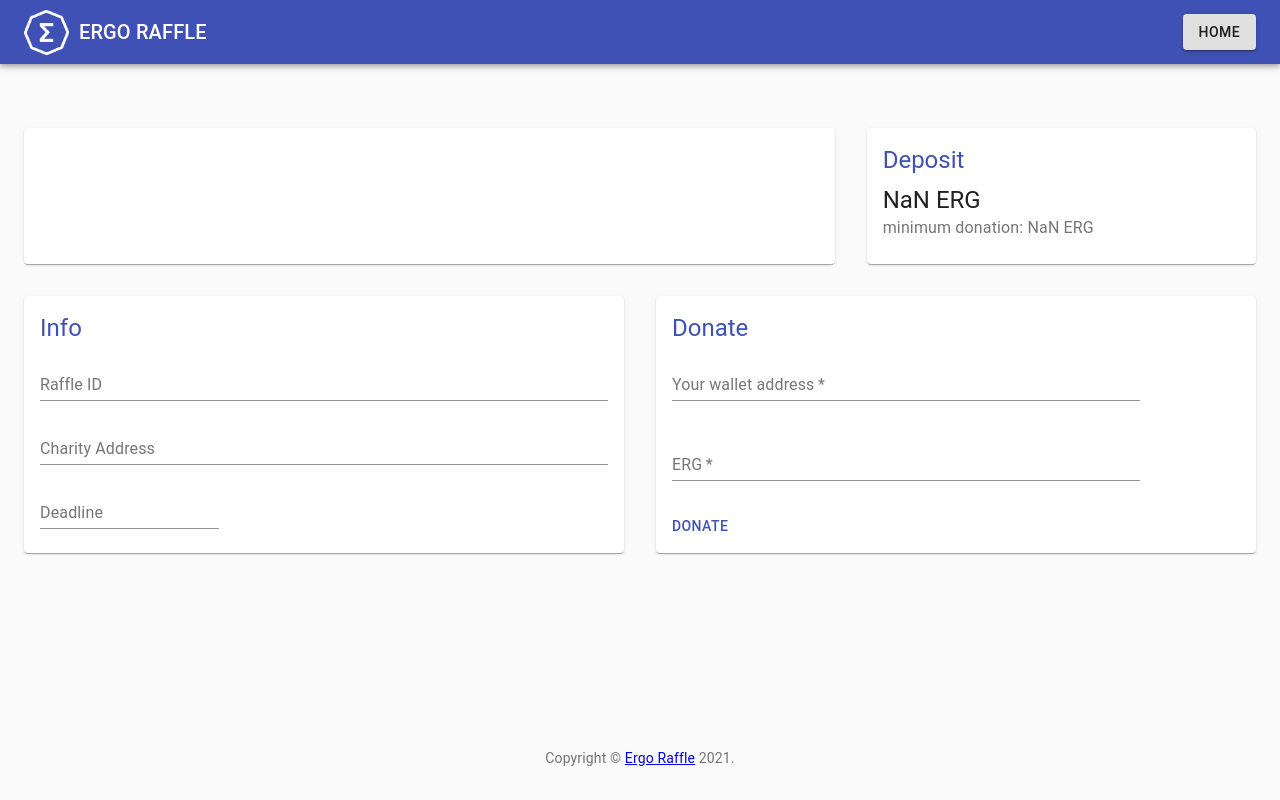
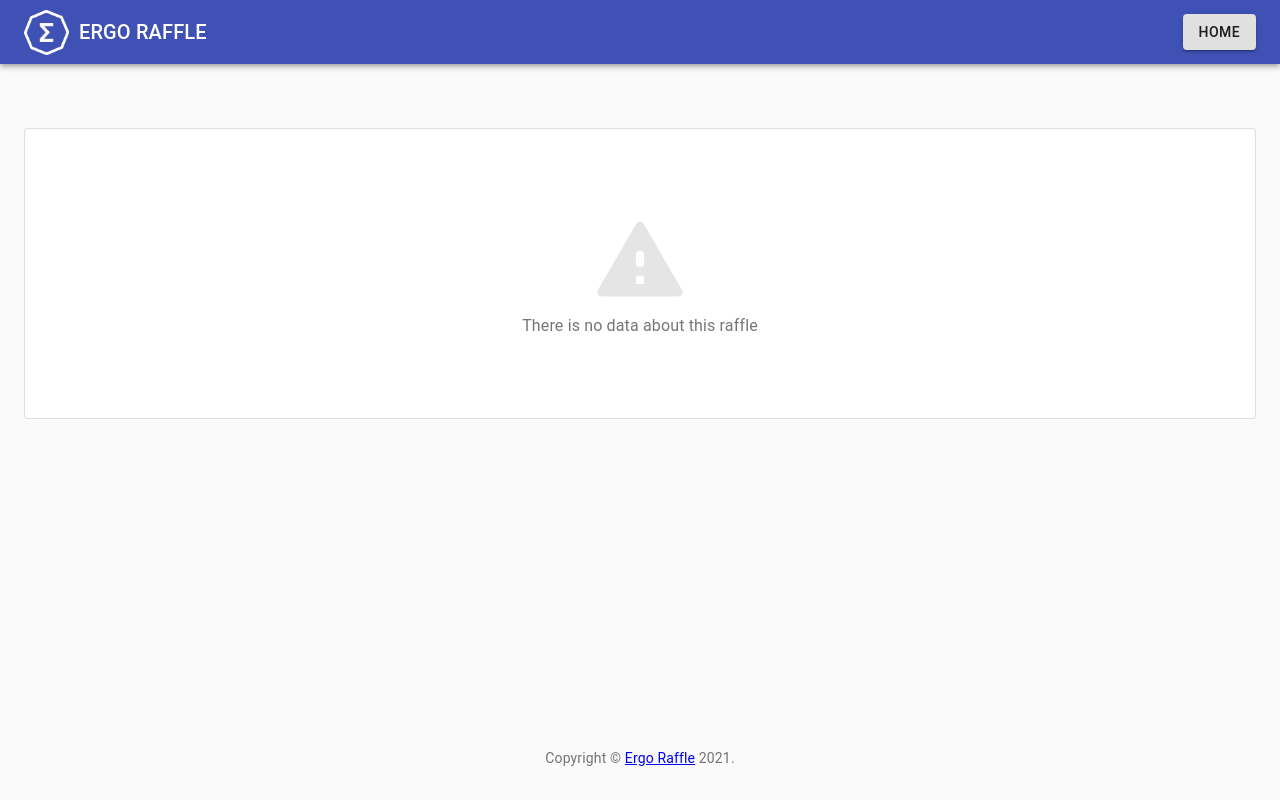
Before and after one commit to ErgoRaffle/raffle-frontend-v1, a React (Create React App) app: page /raffle/1 in a window 1280 px wide. Built offline with nearby package versions, Linux system fonts and the light colour scheme; no server answers.

Commit message:
add emptyCard to raffleInfo page in case of invalid or not existed id

```diff
--- a/src/components/raffleCard.js
+++ b/src/components/raffleCard.js
@@ -28,7 +28,7 @@ const useStyles = makeStyles((theme) => ({
   },
   cardTitle: {
       paddingBottom: 0
-  }
+  },
 }));
 
 export default function RaffleCard(props) {
--- a/src/pages/raffle.js
+++ b/src/pages/raffle.js
@@ -17,6 +17,7 @@ import { useParams } from "react-router-dom";
 import Popup from '../components/popup';
 import Header from '../components/header';
 import Footer from '../components/footer';
+import EmptyCard from '../components/emptyCard';
 import { baseUrl } from '../config/server';
 
 function Alert(props) {
@@ -66,6 +67,7 @@ export default function Raffle() {
     const classes = useStyles();
 
     const [raffle, setRaffle] = React.useState({});
+    const [raffleExist, setRaffleExist] = React.useState(false);
     const [popup, setPopup] = React.useState({})
     const [feedback, setFeedback] = React.useState(false);
     const [errorSnakbar, setErrorSnakbar] = React.useState(false);
@@ -78,10 +80,20 @@ export default function Raffle() {
         axios.get(`${baseUrl}/raffle/${id}`)
         .then(res => {
             const response = res.data;
-            setRaffle(response)
+            if (response.code === 200)
+            {
+                setRaffle(response)
+                setRaffleExist(true)
+            }
+            else
+            {
+                setRaffle({})
+                setRaffleExist(false)
+            }
         })
         .catch(res => {
             setRaffle({})
+            setRaffleExist(false)
         })
     }, [id]);
 
@@ -135,7 +147,7 @@ export default function Raffle() {
       />
       <main className={classes.main}>
         <Container className={classes.cardGrid} maxWidth="lg">
-          <Grid container spacing={4}>
+          {raffleExist && <Grid container spacing={4}>
               <Grid item xs={12} md={8}>
                 <Card className={classes.card}>
                   <CardContent className={classes.cardContent}>
@@ -261,6 +273,12 @@ export default function Raffle() {
                 </Card>
               </Grid>
           </Grid>
+        }
+        {!raffleExist && (
+            <EmptyCard
+                text="There is no data about this raffle"
+            />
+        )}
         </Container>
       </main>
       <Footer />
```
